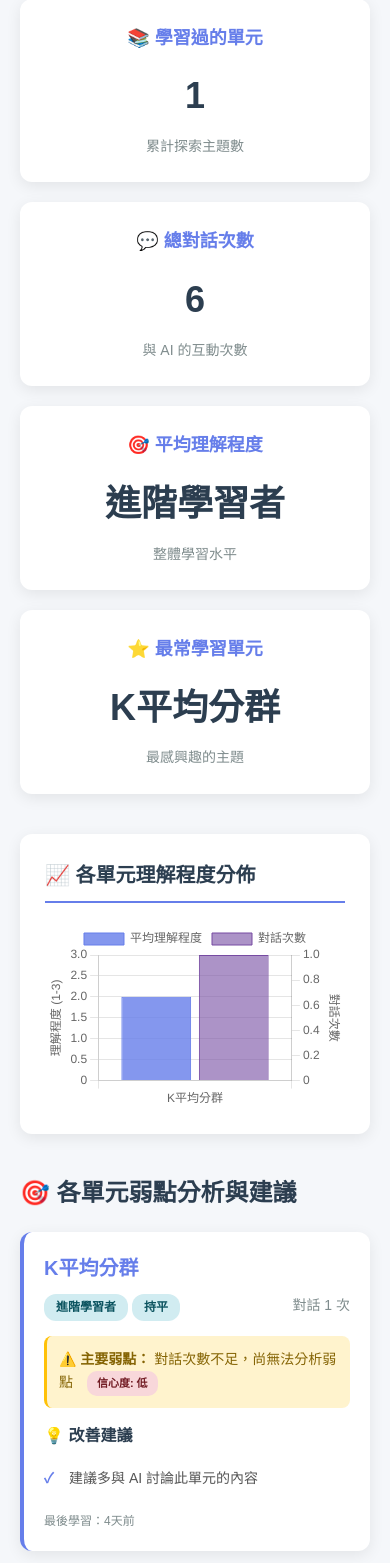
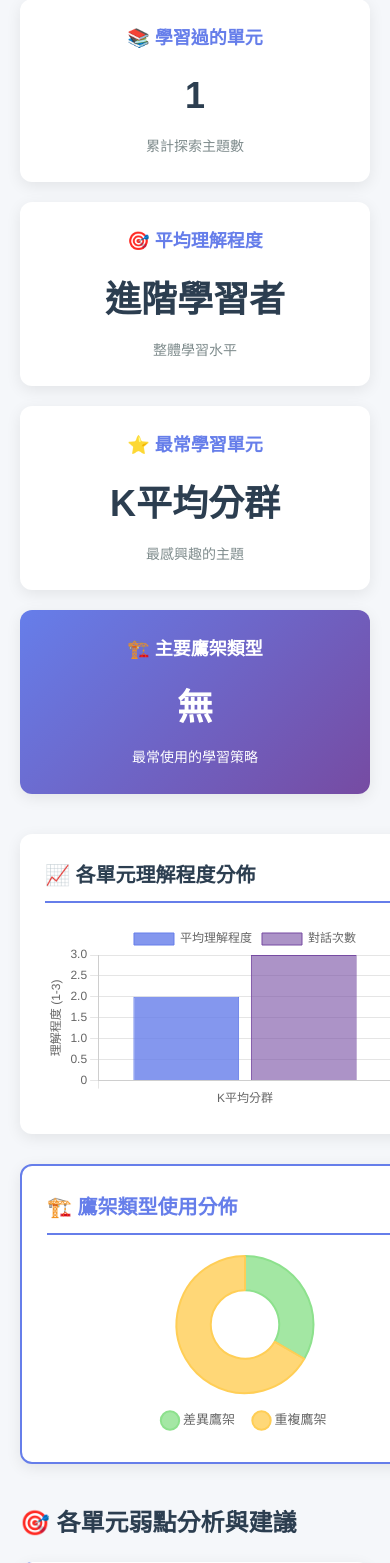
Before and after one commit to ying654/system, a Flask app: page /my_learning in a window 390 px wide; the page is wider, and only the part inside the window is pictured. Shown: the part 179-1742 px from the top of that part. Run offline with Flask 3, Linux system fonts and the light colour scheme; a user stored in the database is signed in; data comes from the database, SQL or seed files in the repository; both versions use the stored data as it was after the commit.

Commit message:
讓使用者看到鷹架類型

```diff
--- a/app.py
+++ b/app.py
@@ -1182,6 +1182,7 @@
                         "avg_level": "初學者",
                         "most_discussed_unit": "無",
                     },
+                    "scaffolding_stats": {},  # 新增鷹架統計
                     "timeline": [],
                 }
             )
@@ -1195,6 +1196,9 @@
         # 整體統計
         overall_stats = calculate_overall_stats(conversations)
 
+        # 鷹架類型統計 (新增)
+        scaffolding_stats = calculate_scaffolding_stats(conversations)
+
         # 學習時間軸
         timeline = generate_learning_timeline(conversations)
 
@@ -1203,6 +1207,7 @@
                 "unit_progress": unit_progress,
                 "weakness_analysis": weakness_analysis,
                 "overall_stats": overall_stats,
+                "scaffolding_stats": scaffolding_stats,  # 新增
                 "timeline": timeline,
             }
         )
@@ -1210,6 +1215,61 @@
     except Exception as e:
         print(f"個人分析錯誤: {e}")
         return jsonify({"error": str(e)}), 500
+
+
+def calculate_scaffolding_stats(conversations):
+    """計算使用者的鷹架類型統計"""
+    scaffolding_counter = Counter()
+
+    for unit, level, message, scaffolding, timestamp in conversations:
+        if scaffolding:
+            # 確保統一格式
+            scaffolding = normalize_scaffolding_type(scaffolding)
+            scaffolding_counter[scaffolding] += 1
+
+    # 計算百分比
+    total = sum(scaffolding_counter.values())
+    scaffolding_stats = {}
+
+    if total > 0:
+        for scaffolding_type, count in scaffolding_counter.items():
+            scaffolding_stats[scaffolding_type] = {
+                "count": count,
+                "percentage": round((count / total) * 100, 1),
+            }
+
+    return scaffolding_stats
+
+
+def calculate_overall_stats(conversations):
+    """計算整體學習統計"""
+    level_scores = {"初學者": 1, "進階學習者": 2, "熟練者": 3}
+
+    units = set([c[0] for c in conversations if c[0] and c[0] != "通用概念"])
+    levels = [level_scores.get(c[1], 0) for c in conversations if c[1]]
+
+    avg_level_score = sum(levels) / len(levels) if levels else 0
+    avg_level_name = get_level_name(round(avg_level_score))
+
+    # 最常討論的單元
+    unit_counter = Counter([c[0] for c in conversations if c[0] and c[0] != "通用概念"])
+    most_discussed = unit_counter.most_common(1)[0][0] if unit_counter else "無"
+
+    # 主要鷹架類型 (新增)
+    scaffolding_counter = Counter(
+        [normalize_scaffolding_type(c[3]) for c in conversations if c[3]]
+    )
+    main_scaffolding = (
+        scaffolding_counter.most_common(1)[0][0] if scaffolding_counter else "無"
+    )
+
+    return {
+        "total_conversations": len(conversations),
+        "units_studied": len(units),
+        "avg_level": avg_level_name,
+        "most_discussed_unit": most_discussed,
+        "main_scaffolding": main_scaffolding,  # 新增
+    }
 
 
 def analyze_unit_progress(conversations):
--- a/static/css/my_learning.css
+++ b/static/css/my_learning.css
@@ -384,3 +384,50 @@
         height: 300px;
     }
 }
+
+/* 在原有的 CSS 基礎上，添加以下樣式 */
+
+/* 圖表區域 - 支持兩欄佈局 */
+.charts-section {
+    display: grid;
+    grid-template-columns: repeat(auto-fit, minmax(450px, 1fr));
+    gap: 30px;
+    margin-bottom: 40px;
+}
+
+/* 鷹架類型卡片的特殊樣式 */
+.stat-card:has(#mainScaffolding) {
+    background: linear-gradient(135deg, #667eea 0%, #764ba2 100%);
+}
+
+.stat-card:has(#mainScaffolding) h3,
+.stat-card:has(#mainScaffolding) .number,
+.stat-card:has(#mainScaffolding) .description {
+    color: white;
+}
+
+/* 鷹架類型圖表的特殊樣式 */
+.chart-card:has(#scaffoldingChart) {
+    border: 2px solid #667eea;
+}
+
+.chart-card:has(#scaffoldingChart) h3 {
+    color: #667eea;
+}
+
+/* 響應式調整 */
+@media (max-width: 1200px) {
+    .charts-section {
+        grid-template-columns: 1fr;
+    }
+}
+
+@media (max-width: 768px) {
+    .stats-grid {
+        grid-template-columns: 1fr;
+    }
+
+    .charts-section {
+        grid-template-columns: 1fr;
+    }
+}
--- a/static/js/my_learning.js
+++ b/static/js/my_learning.js
@@ -1,4 +1,5 @@
 let progressChart = null;
+let scaffoldingChart = null; // 新增
 let isLoading = false;
 
 async function loadMyAnalytics() {
@@ -34,6 +35,9 @@
         // 繪製進度圖表
         drawProgressChart(data.unit_progress);
 
+        // 繪製鷹架類型圖表 (新增)
+        drawScaffoldingChart(data.scaffolding_stats);
+
         // 顯示弱點分析
         displayWeaknessAnalysis(data.unit_progress, data.weakness_analysis);
 
@@ -56,12 +60,15 @@
 
 function updateOverallStats(stats) {
     document.getElementById('unitsStudied').textContent = stats.units_studied || 0;
-    document.getElementById('totalConversations').textContent = stats.total_conversations || 0;
     document.getElementById('avgLevel').textContent = stats.avg_level || '-';
 
     const mostDiscussed = stats.most_discussed_unit || '無';
     document.getElementById('mostDiscussed').textContent =
         mostDiscussed.length > 10 ? mostDiscussed.substring(0, 10) + '...' : mostDiscussed;
+
+    // 新增：主要鷹架類型
+    const mainScaffolding = stats.main_scaffolding || '無';
+    document.getElementById('mainScaffolding').textContent = mainScaffolding;
 }
 
 function drawProgressChart(unitProgress) {
@@ -150,6 +157,78 @@
                 legend: {
                     display: true,
                     position: 'top'
+                }
+            }
+        }
+    });
+}
+
+// 新增：繪製鷹架類型分佈圖
+function drawScaffoldingChart(scaffoldingStats) {
+    const ctx = document.getElementById('scaffoldingChart');
+    if (!ctx) return;
+
+    // 銷毀舊圖表
+    if (scaffoldingChart) {
+        scaffoldingChart.destroy();
+    }
+
+    const labels = Object.keys(scaffoldingStats);
+    const data = labels.map(label => scaffoldingStats[label].count);
+    const percentages = labels.map(label => scaffoldingStats[label].percentage);
+
+    if (labels.length === 0) {
+        const ctxContext = ctx.getContext('2d');
+        ctxContext.clearRect(0, 0, ctx.width, ctx.height);
+        ctxContext.font = "16px Arial";
+        ctxContext.fillStyle = "#999";
+        ctxContext.textAlign = "center";
+        ctxContext.fillText("暫無鷹架數據", ctx.width / 2, ctx.height / 2);
+        return;
+    }
+
+    scaffoldingChart = new Chart(ctx, {
+        type: 'doughnut',
+        data: {
+            labels: labels,
+            datasets: [{
+                data: data,
+                backgroundColor: [
+                    'rgba(141, 225, 141, 0.8)',  // 差異鷹架 - 綠色
+                    'rgba(255, 206, 86, 0.8)',   // 重複鷹架 - 黃色
+                    'rgba(255, 99, 132, 0.8)'    // 協同鷹架 - 紅色
+                ],
+                borderColor: [
+                    'rgba(141, 225, 141, 1)',
+                    'rgba(255, 206, 86, 1)',
+                    'rgba(255, 99, 132, 1)'
+                ],
+                borderWidth: 2
+            }]
+        },
+        options: {
+            responsive: true,
+            maintainAspectRatio: false,
+            plugins: {
+                legend: {
+                    position: 'bottom',
+                    labels: {
+                        padding: 20,
+                        usePointStyle: true,
+                        font: {
+                            size: 13
+                        }
+                    }
+                },
+                tooltip: {
+                    callbacks: {
+                        label: function (context) {
+                            const label = context.label || '';
+                            const value = context.parsed || 0;
+                            const percentage = percentages[context.dataIndex];
+                            return `${label}: ${value} 次 (${percentage}%)`;
+                        }
+                    }
                 }
             }
         }
@@ -277,4 +356,7 @@
     if (progressChart) {
         progressChart.resize();
     }
+    if (scaffoldingChart) {
+        scaffoldingChart.resize();
+    }
 });
--- a/templates/my_learning.html
+++ b/templates/my_learning.html
@@ -32,11 +32,6 @@
                 <div class="description">累計探索主題數</div>
             </div>
             <div class="stat-card">
-                <h3>💬 總對話次數</h3>
-                <div class="number" id="totalConversations">-</div>
-                <div class="description">與 AI 的互動次數</div>
-            </div>
-            <div class="stat-card">
                 <h3>🎯 平均理解程度</h3>
                 <div class="number" id="avgLevel">-</div>
                 <div class="description">整體學習水平</div>
@@ -46,14 +41,30 @@
                 <div class="number" id="mostDiscussed">-</div>
                 <div class="description">最感興趣的主題</div>
             </div>
+            <!-- 新增：主要鷹架類型 -->
+            <div class="stat-card">
+                <h3>🏗️ 主要鷹架類型</h3>
+                <div class="number" id="mainScaffolding">-</div>
+                <div class="description">最常使用的學習策略</div>
+            </div>
         </div>
 
-        <!-- 學習進度圖表 -->
-        <div class="chart-section">
-            <div class="chart-card full-width">
+        <!-- 圖表區域 -->
+        <div class="charts-section"
+            style="display: grid; grid-template-columns: repeat(auto-fit, minmax(450px, 1fr)); gap: 30px; margin-bottom: 40px;">
+            <!-- 學習進度圖表 -->
+            <div class="chart-card">
                 <h3>📈 各單元理解程度分佈</h3>
                 <div class="chart-container">
                     <canvas id="unitProgressChart"></canvas>
+                </div>
+            </div>
+
+            <!-- 新增：鷹架類型分佈圖 -->
+            <div class="chart-card">
+                <h3>🏗️ 鷹架類型使用分佈</h3>
+                <div class="chart-container">
+                    <canvas id="scaffoldingChart"></canvas>
                 </div>
             </div>
         </div>
```
Also changed, not shown: users.db.
